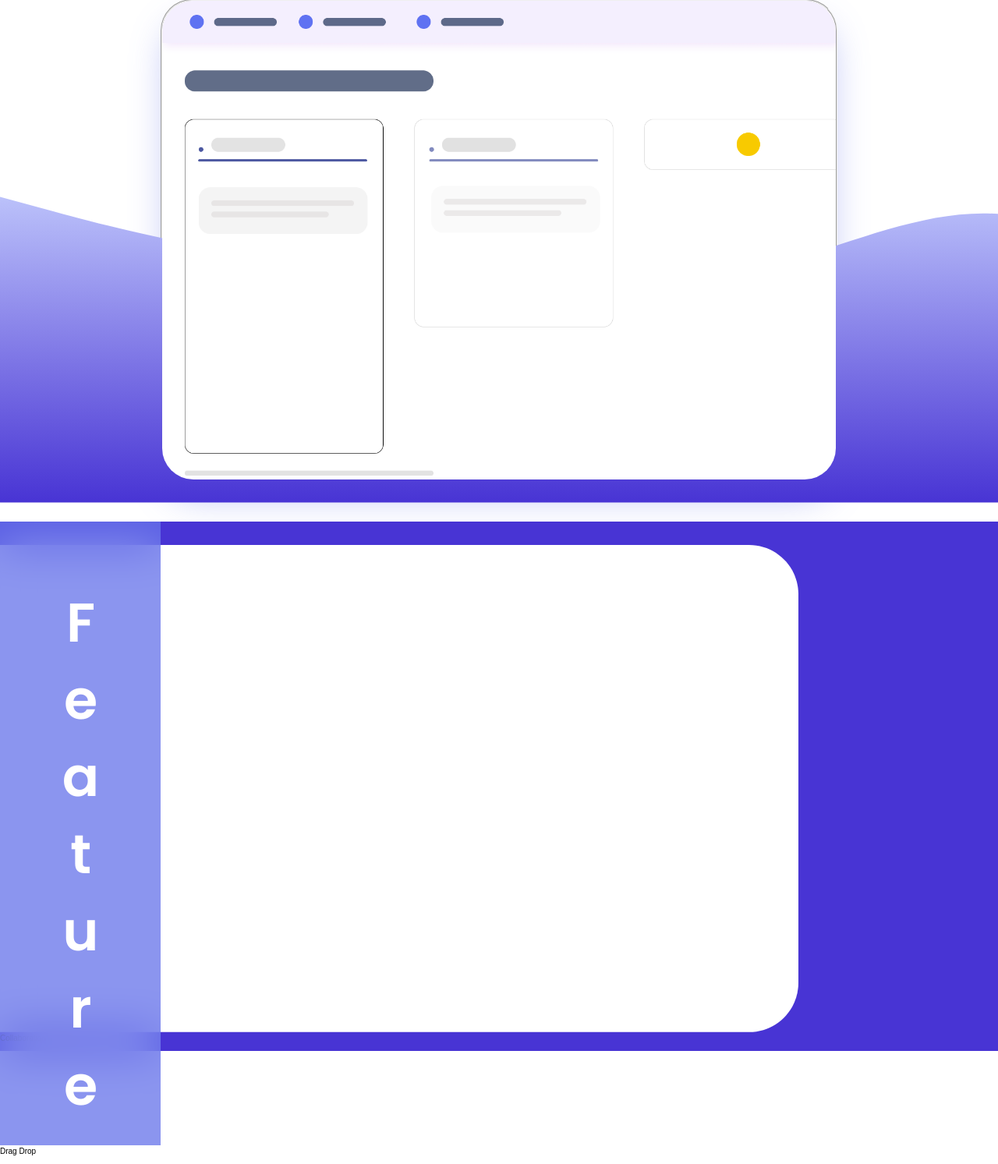
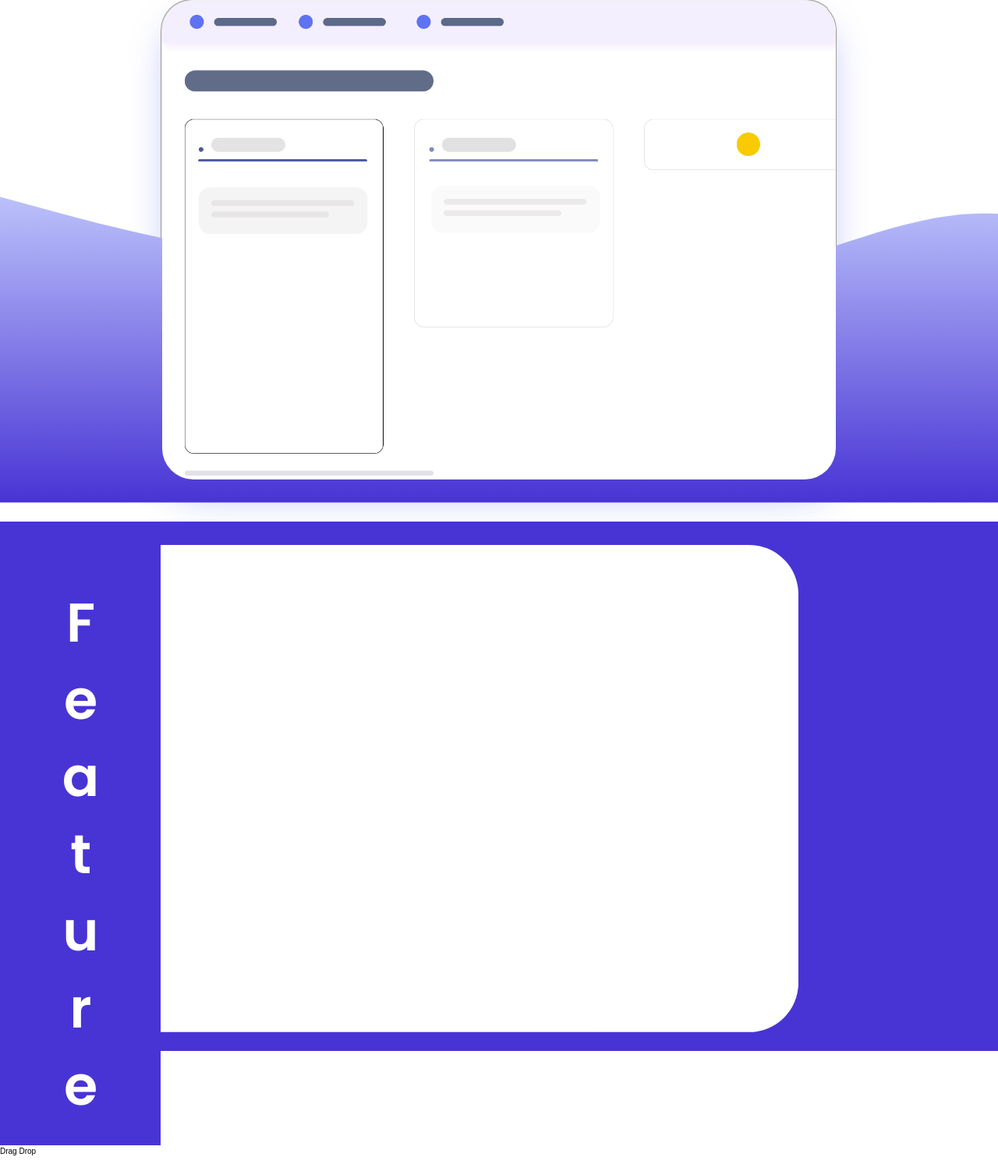
Before and after one commit to truongnhatanh7/EEET2580_Onyx_Project, a PHP site: page / in a window 1280 px wide. Shown: the part 511-2004 px from the top of the page at 78% size. Run offline with PHP 8.4, Linux system fonts and the light colour scheme.

Commit message:
small changes

```diff
--- a/assets/css/homepage.css
+++ b/assets/css/homepage.css
@@ -82,10 +82,9 @@
     font-size: 7rem;
     font-weight: 600;
     color: var(--white);
-    /* color not ok */
 
-    backdrop-filter: blur(28px);
-    background-color: #6371eabd;
+    background-color: var(--pink-color);
+
 }
 /* end of content feature */
 
```
